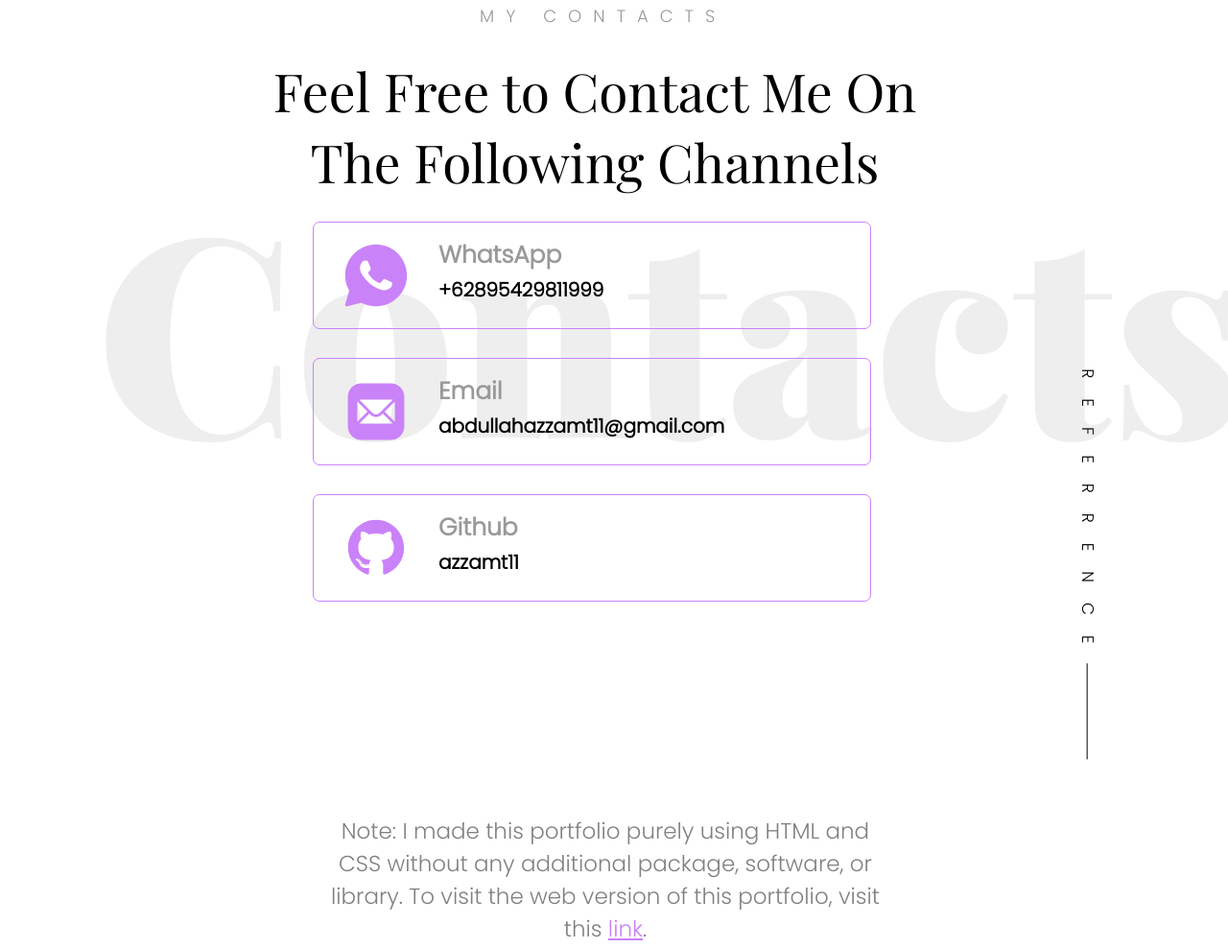
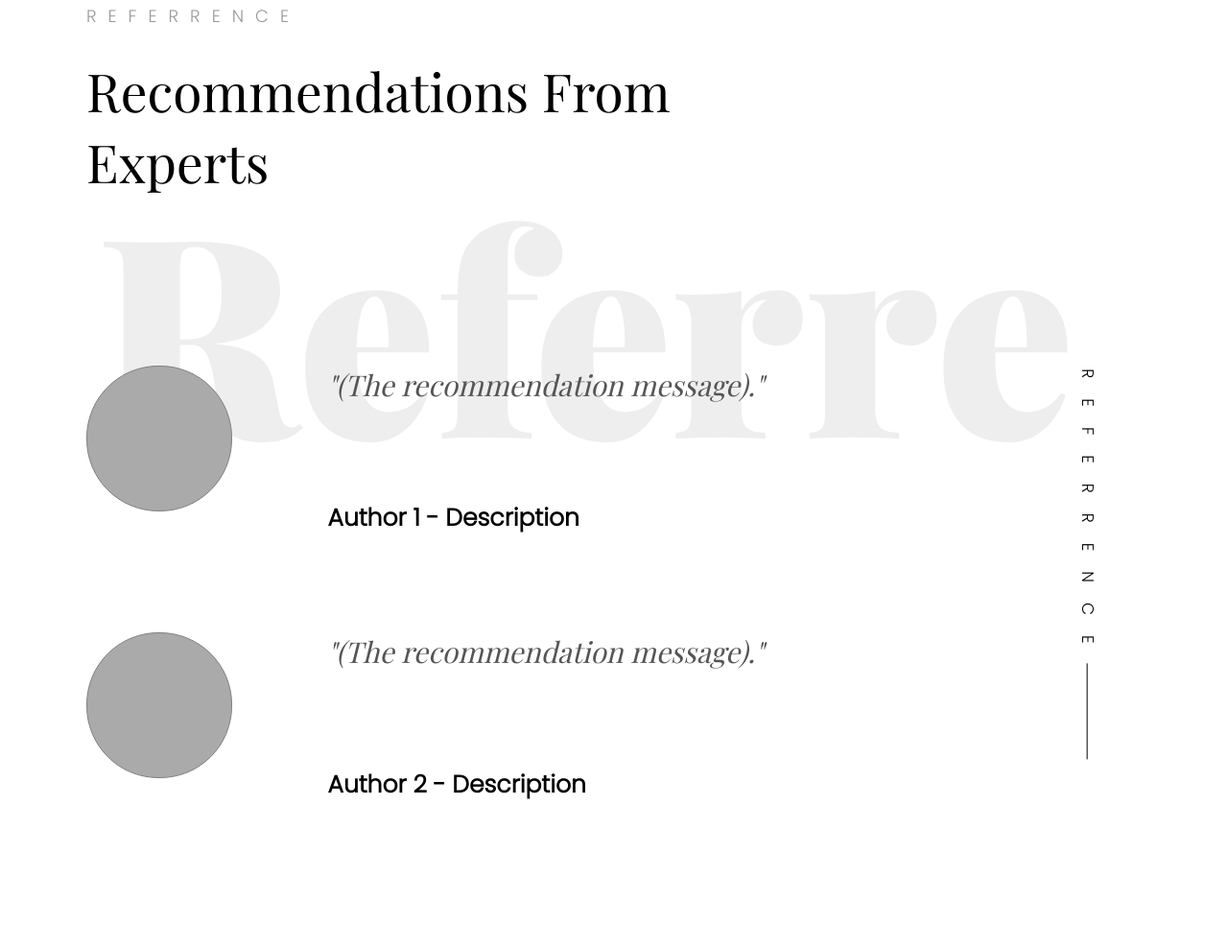
Before and after one commit to azzamt11/azzamnpfada, a plain HTML site: page index.html in a window 1280 px wide. Shown: the part 6947-7935 px from the top of the page at 96% size. Drawn offline with nearby package versions, Linux system fonts and the light colour scheme.

Commit message:
first commit

```diff
--- a/index.html
+++ b/index.html
@@ -165,11 +165,37 @@
         </div>
 
         <div class= "container section-recomendations">
-            <p class= "background-text bg-text-5">Contacts</p>
+            <p class= "background-text bg-text-5">Referre</p>
+            <div class= "small-text recomm-small-title">REFERRENCE</div>
+            <div class= "main-text recomm-title">Recommendations From Experts</div>
+            <div class= "rotated rotated-recomm">
+                <p class= "rotated-text">REFERRENCE</p><div class= "short-line"></div>
+            </div>
+            <div class= "recomm-list">
+                <div class= "recomm-container">
+                    <div class= "recomm-photo rp-1"></div>
+                    <div class= "recomm-content">
+                        <div class= "recomm-text rt-1"><i>"(The recommendation message)."</i></div>
+                        <div class= "recomm-author ra-1">Author 1 - Description</div>
+                    </div>
+                </div>
+                <div class= "recomm-container">
+                    <div class= "recomm-photo rp-2"></div>
+                    <div class= "recomm-content">
+                        <div class= "recomm-text rt-2"><i>"(The recommendation message)."</i></div>
+                        <div class= "recomm-author ra-2">Author 2 - Description</div>
+                    </div>
+                </div>
+            </div>
+            <div class= "page-indicator pi-5"><div class= "grey-line gl"></div><p>Page 5</p><div class= "grey-line gl"></div><p>Referrence</p></div>
+        </div>
+
+        <div class= "container section-contacts">
+            <p class= "background-text bg-text-6">Contacts</p>
             <div class= "small-text contacts-small-title">MY CONTACTS</div>
             <div class= "main-text contacts-title">Feel Free to Contact Me On The Following Channels</div>
-            <div class= "rotated rotated-recomm">
-                <p class= "rotated-text">REFERRENCE</p><div class= "short-line"></div>
+            <div class= "rotated rotated-contacts">
+                <p class= "rotated-text">CONTACTS</p><div class= "short-line"></div>
             </div>
             <div class= "contacts-list">
                 <a href="https://wa.me/+62895429811999">
@@ -204,7 +230,6 @@
                 any additional package, software, or library.
                 To visit the web version of this portfolio, visit this <a href= "https://azzamnpfada.netlify.app">link</a>.</p></div>
             <div class= "page-indicator pi-6"><div class= "grey-line gl"></div><p>Page 6</p><div class= "grey-line gl"></div><p>Contacts</p></div>
-            <div class= "page-indicator pi-5"><div class= "grey-line gl"></div><p>Page 5</p><div class= "grey-line gl"></div><p>Contacts</p></div>
         </div>
     </div>
 
@@ -445,9 +470,15 @@
             left: 400px;
             width: 600px;
         }
+        .recomm-title {
+            font-size: 55px;
+            top: 6978px;
+            left: 90px;
+            width: 800px;
+        }
         .contacts-title {
             font-size: 55px;
-            top: 6978px;
+            top: 8705px;
             left: 270px;
             width: 700px;
             text-align: center;
@@ -478,12 +509,17 @@
         .contacts-small-title {
             position: absolute;
             left: 500px;
-            top: 6950px;
+            top: 8685px;
         }
         .works-ctd-small-title {
             position: absolute;
             left: 90px;
             top: 5210px;
+        }
+        .recomm-small-title {
+            position: absolute;
+            left: 90px;
+            top: 6950px;
         }
         .skills-container {
             height: 1000px;
@@ -587,6 +623,14 @@
         .bl {
             color: #ca82f8;
         }
+        .recomm-list {
+            width: 800px;
+            position: absolute;
+            left: 90px;
+            top: 7328px;
+            display: flex;
+            flex-direction: column;
+        }
         .recomm-container {
             width: 800px;
             display: flex;
@@ -629,7 +673,7 @@
         }
         .contacts-list {
             position: absolute;
-            top: 7178px;
+            top: 9005px;
             left: 326px;
             width: 580px;
             display: flex;
@@ -689,7 +733,7 @@
             align-items: center;
             justify-content: flex-start;
             position: absolute;
-            top: 7829px;
+            top: 10129px;
             left: 326px;
             color: grey;
         }
```
